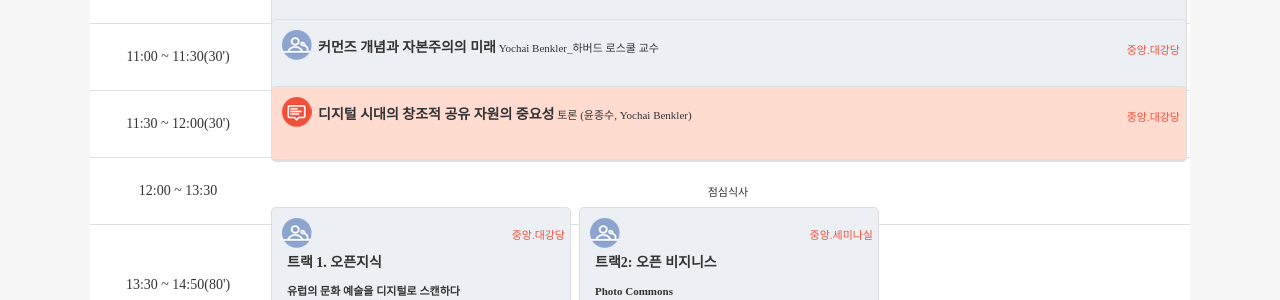
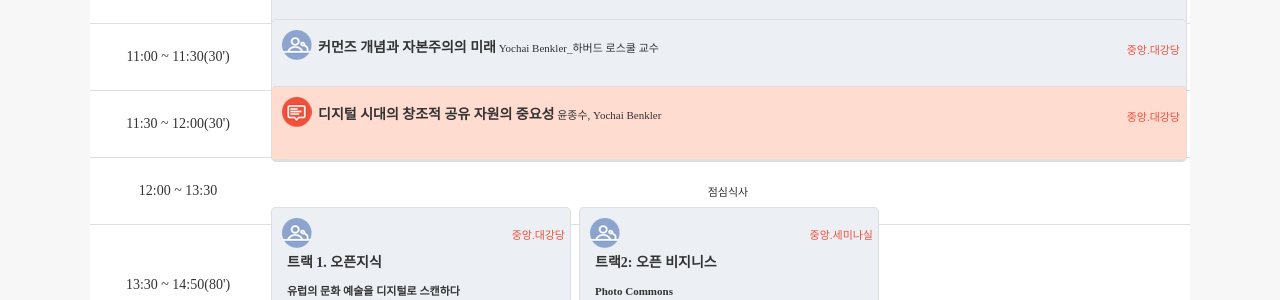
Before and after one commit to creativecommonskorea/2015-global-summit, a Jekyll site: the page built from programs.html, in a window 1280 px wide. Shown: the part 1008-1308 px from the top of the page. Built offline with Jekyll 4.4.1, drawn with Linux system fonts in a browser that asks for light colours; nearby versions of some CDN libraries.

Commit message:
Update day15_detail.html

```diff
--- a/_includes/day15_detail.html
+++ b/_includes/day15_detail.html
@@ -71,7 +71,7 @@
                 <td colspan="3">
                     <div class="whiteorange_light left corner_all oneline">
                         <div class="oneline_location">중앙.대강당</div>
-                        <span class="h2">디지털 시대의 창조적 공유 자원의 중요성</span> 토론 (윤종수, Yochai Benkler)
+                        <span class="h2">디지털 시대의 창조적 공유 자원의 중요성</span> 윤종수, Yochai Benkler
                     </div>
                 </td>
             </tr>
```
